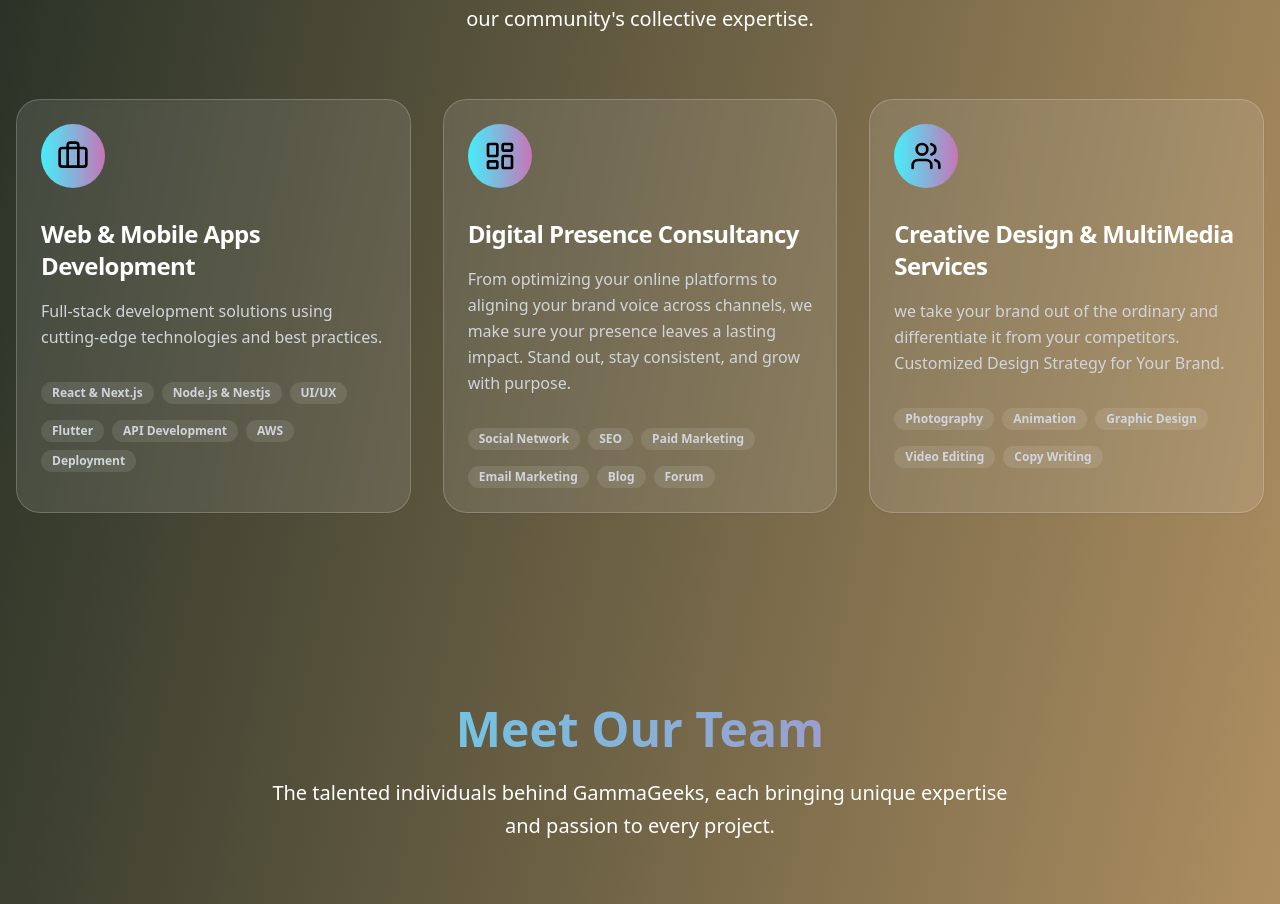
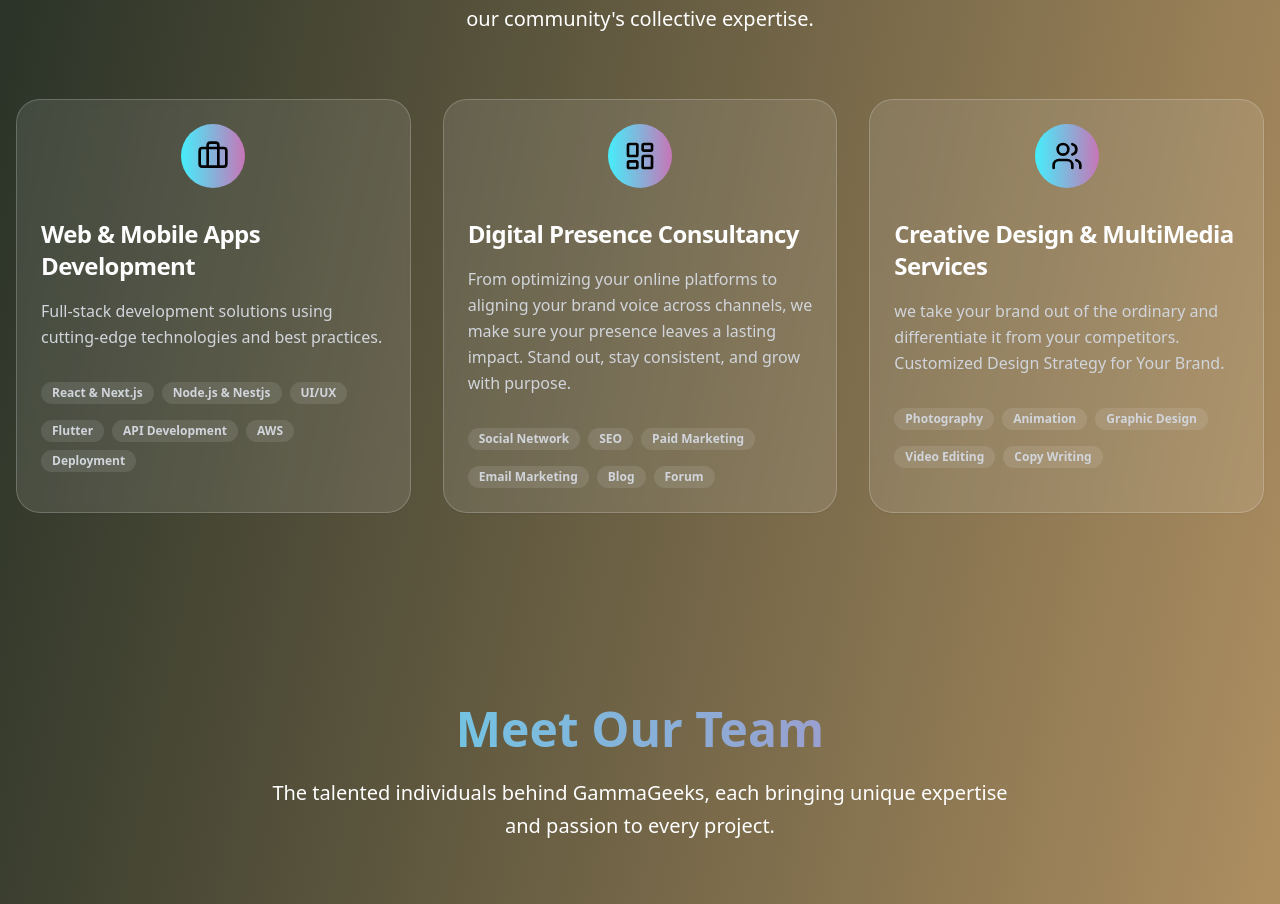
Before and after one commit to ad-ng/gammageeks_fn, a React (Vite) app: page / in a window 1280 px wide. Shown: the part 1671-2575 px from the top of the page. Built offline with nearby package versions, Linux system fonts and the light colour scheme.

Commit message:
fixing our services

```diff
--- a/src/components/Services.tsx
+++ b/src/components/Services.tsx
@@ -44,7 +44,7 @@ const Services = () => {
           {services.map((service, index) => (
             <Card key={index} className="bg-white/10 backdrop-blur-sm border-white/20 hover:bg-white/20 transition-all duration-500 hover:scale-105 hover:shadow-2xl group rounded-3xl">
               <CardHeader className="pb-4">
-                <div className={`w-16 h-16 bg-gradient-to-r ${service.gradient} rounded-full flex items-center justify-center mb-6 group-hover:scale-110 transition-transform duration-300`}>
+                <div className={`w-16 h-16 bg-gradient-to-r ${service.gradient} rounded-full flex items-center justify-center mb-6 group-hover:scale-110 transition-transform duration-300 mx-auto`}>
                   <service.icon className="w-8 h-8 text-black" />
                 </div>
                 <CardTitle className="text-2xl font-bold text-white">{service.title}</CardTitle>
```
